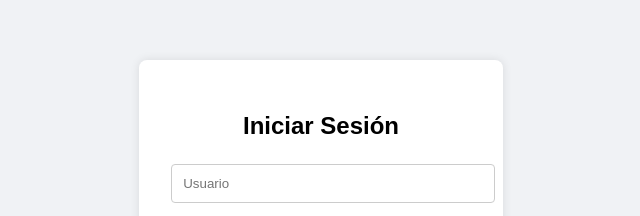
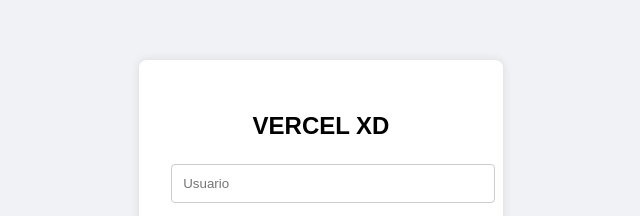
Before and after one commit to GaloViturco/vercel2, a plain HTML site: page src/index.html in a window 1280 px wide. Shown: the part 206-422 px from the top of the page, 319-959 px from the left. Drawn offline with Linux system fonts and the light colour scheme.

Commit message:
SecondCommit

```diff
--- a/src/index.html
+++ b/src/index.html
@@ -48,7 +48,7 @@
 <body>
 
   <div class="login-container">
-    <h2>Iniciar Sesión</h2>
+    <h2>VERCEL XD</h2>
     <form action="dashboard.html" method="POST">
       <input type="text" name="username" placeholder="Usuario" required>
       <input type="password" name="password" placeholder="Contraseña" required>
```
